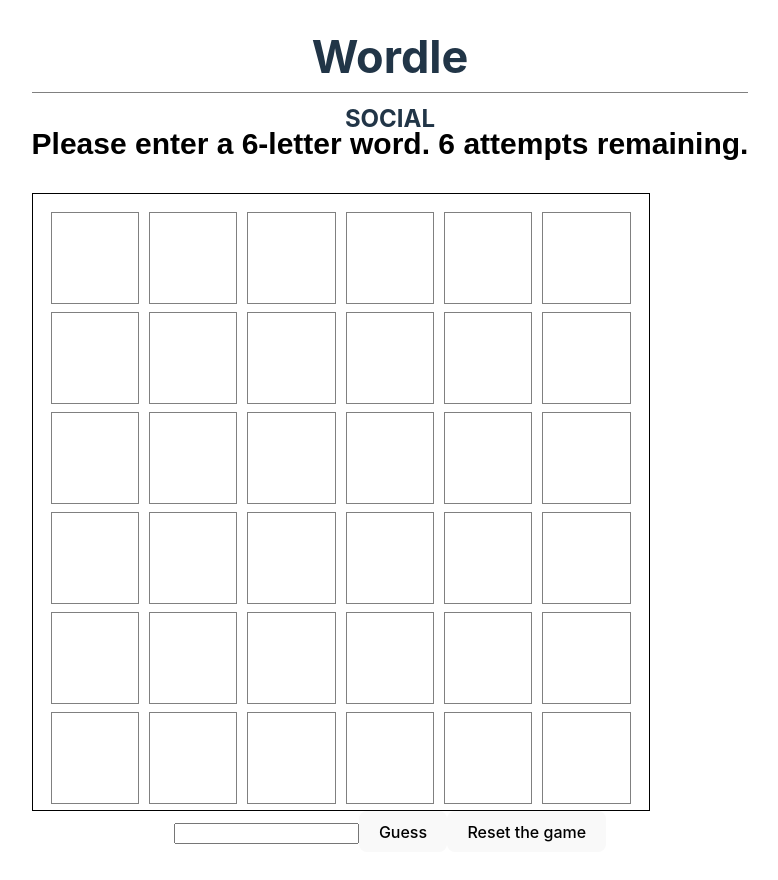
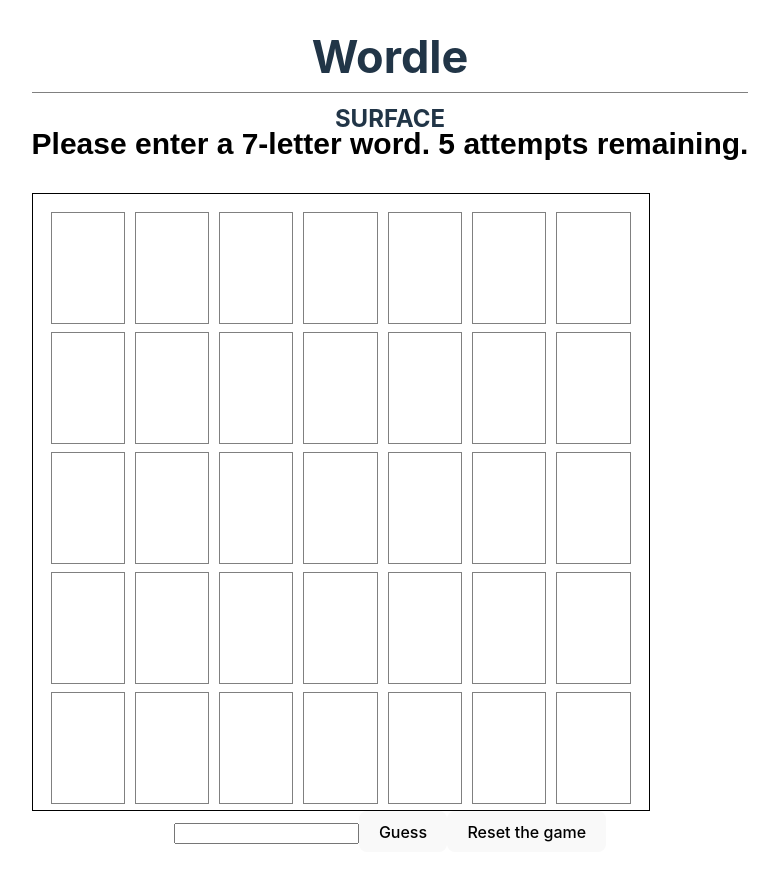
Before and after one commit to yeshengliu/wordle, a React (Vite) app: page /game/hard in a window 1280 px wide. Shown: the top 880 px of the page, without its empty margins (250-1028 px from the left). Built offline with nearby package versions, Linux system fonts and the light colour scheme.

Commit message:
Use react router to create normal and hard level game

```diff
--- a/src/App.jsx
+++ b/src/App.jsx
@@ -1,6 +1,8 @@
 import "./App.css";
 import { createContext, useState } from "react";
-import Main from "./components/Main";
+import { BrowserRouter as Router, Route, Routes } from "react-router-dom";
+import NormalPage from "./pages/NormalPage";
+import HardPage from "./pages/HardPage";
 
 export const AppContext = createContext();
 
@@ -11,6 +13,7 @@
   const [playerWon, setPlayerWon] = useState(false);
 
   return (
+    <Router>
       <div className="App">
         <AppContext.Provider
           value={{
@@ -22,9 +25,13 @@
             setPlayerWon,
           }}
         >
-        <Main />
+          <Routes>
+            <Route exact path="/game/normal" element={<NormalPage />} />
+            <Route exact path="/game/hard" element={<HardPage />} />
+          </Routes>
         </AppContext.Provider>
       </div>
+    </Router>
   );
 }
 
--- /dev/null
+++ b/src/Pages/HardPage.jsx
@@ -0,0 +1,12 @@
+import React from "react";
+import Main from "../components/Main";
+
+function HardPage() {
+  return (
+    <div>
+      <Main size={7} maxAttempts={5} />
+    </div>
+  );
+}
+
+export default HardPage;
--- /dev/null
+++ b/src/Pages/NormalPage.jsx
@@ -0,0 +1,12 @@
+import React from "react";
+import Main from "../components/Main";
+
+function NormalPage() {
+  return (
+    <div>
+      <Main size={6} maxAttempts={6} />
+    </div>
+  );
+}
+
+export default NormalPage;
--- a/src/components/Main.jsx
+++ b/src/components/Main.jsx
@@ -5,11 +5,10 @@
 import { sixLetterWords, sevenLetterWords } from "../resources/WordSet";
 import { AppContext } from "../App";
 
-function Main() {
+function Main(props) {
   const { targetWord, setMessage, setTargetWord, setPlayerWon } = useContext(AppContext);
+  const { size, maxAttempts } = props;
 
-  const size = 6;
-  const maxAttempts = 6;
   // Create a board of size x size containing empty strings
   const emptyBoard = [];
   for (let i = 0; i < maxAttempts; i++) {
```
Lines whose indentation alone changed are shown as unchanged.
